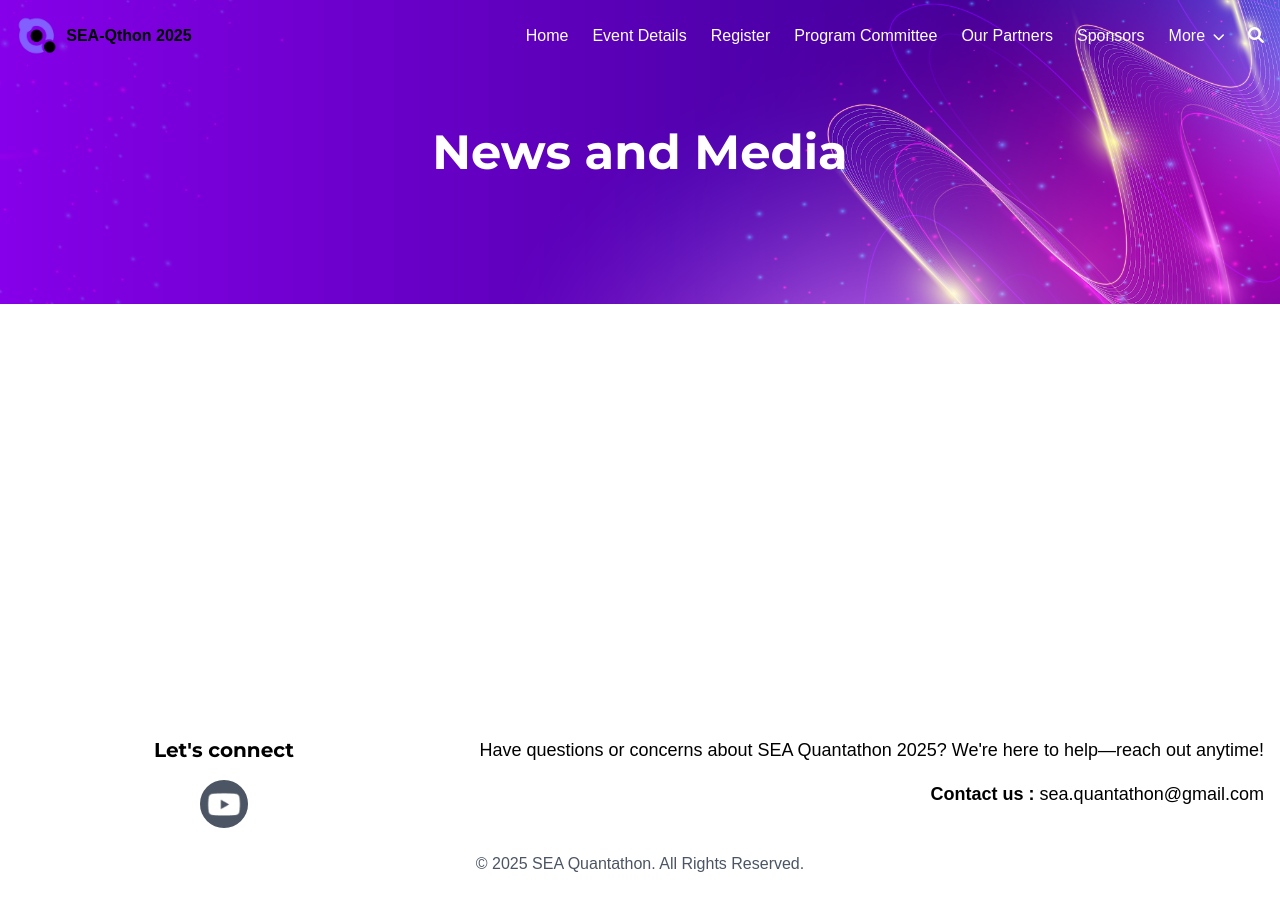
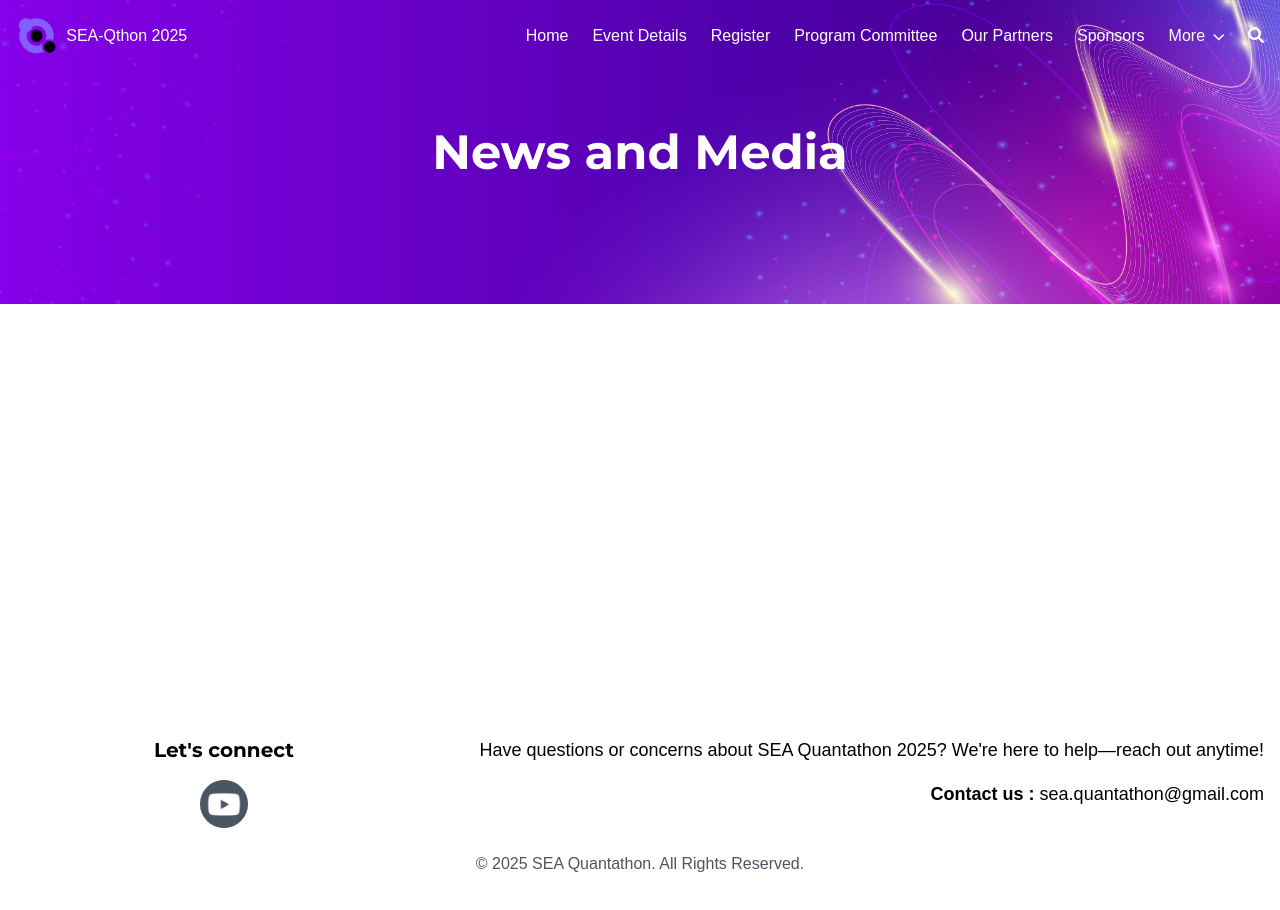
Before and after one commit to OverM12/clone_Qthon, a plain HTML site: page news.html in a window 1280 px wide. Drawn offline with nearby package versions, Linux system fonts and the light colour scheme; a web font is replaced by a local one.

Commit message:
fix Navar

```diff
--- a/news.html
+++ b/news.html
@@ -70,7 +70,7 @@
                         </button>
                         <a href="index.html" class="flex items-center">
                             <img src="images/logo-icon.png" alt="SEA-Qthon 2025" class="h-10">
-                            <span class="ml-2 font-semibold">SEA-Qthon 2025</span>
+                            <span class="ml-2 text-white">SEA-Qthon 2025</span>
                         </a>
                     </div>
 
```
Also changed, not shown: event-details.html (+1 -1 lines), index.html (+1 -1 lines), partners.html (+1 -1 lines), program-committee.html (+1 -1 lines), qtic.html (+1 -1 lines), register.html (+1 -1 lines), sponsors.html (+1 -1 lines).
